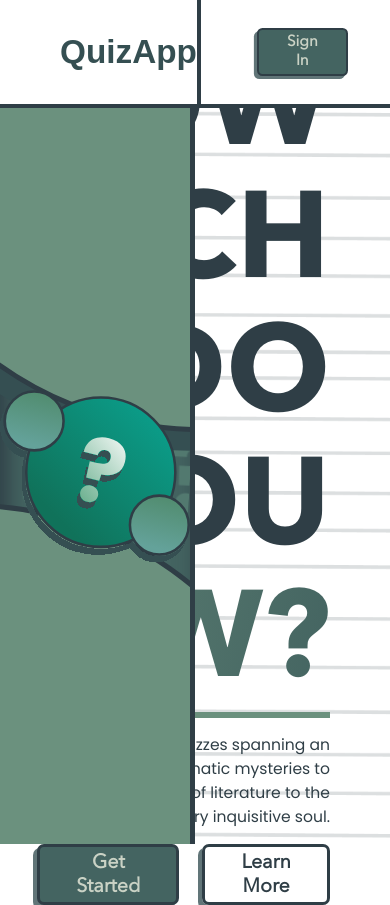
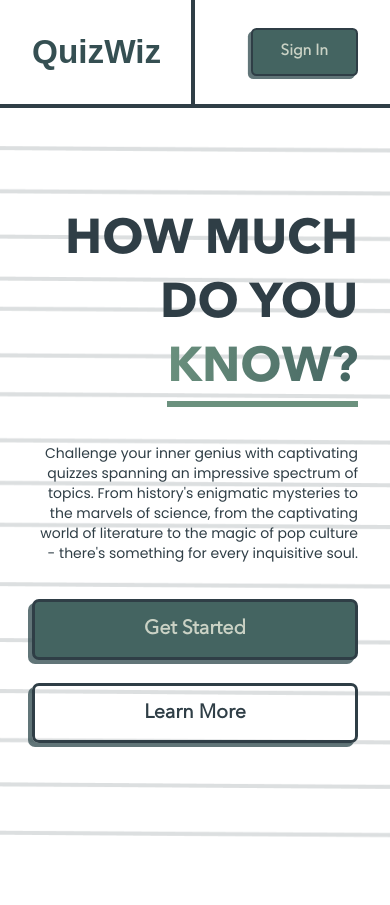
Before and after one commit to adebola-io/quizwiz, a React (Vite) app in the folder frontend/: page / in a window 390 px wide. After the commit the page ends 844 px from the top, so only its background shows below. Built offline with nearby package versions, Linux system fonts and the light colour scheme.

Commit message:
chore: landing page screen responsiveness

```diff
--- a/frontend/src/components/fragments/LandingPageDiagrams.tsx
+++ b/frontend/src/components/fragments/LandingPageDiagrams.tsx
@@ -2,7 +2,7 @@ import shape from "../../assets/shape.svg";
 
 export function LandingPageDiagrams() {
    return (
-      <section className="relative flex items-center justify-center overflow-hidden h-full w-[50%] bg-green-feldgrau border-r-[5px] border-solid border-green-charcoal shadow-inner-shadow">
+      <section className="relative hidden items-center justify-center overflow-hidden  min-h-screen w-[50%] bg-green-feldgrau border-r-[5px] border-solid border-green-charcoal shadow-inner-shadow lg:flex">
          <QuestionBackground />
          <Eclipse top="-23.5rem" right="-22.5625rem" />
          <Eclipse bottom="-22.4375rem" left="-23.75rem" />
--- a/frontend/src/components/global/Header.tsx
+++ b/frontend/src/components/global/Header.tsx
@@ -14,7 +14,7 @@ type HeaderProps =
  */
 export function Header(props: HeaderProps) {
    return (
-      <header className="fixed top-0 z-10 flex items-center justify-between h-[--header-height] w-full border-green-charcoal px-[--global-padding-left] bg-white border-b-4 border-solid">
+      <header className="fixed top-0 z-10 flex items-center justify-between h-[--header-height] w-full border-green-charcoal px-8 sm:px-[--global-padding-left] bg-white border-b-4 border-solid">
          <Logo />
          <div className="border-l-4 h-full border-green-charcoal flex items-center justify-items-end pl-14">
             {props.loggedIn ? (
@@ -37,7 +37,7 @@ export function Header(props: HeaderProps) {
 function Logo() {
    return (
       <span className="logo_text text-green-dark-slate-gray font-bold font-eras-bold text-[2.081713rem] text-center [font-style:normal] [line-height:normal]">
-         QuizApp
+         QuizWiz
       </span>
    );
 }
--- a/frontend/src/pages/LandingPage/LandingPage.css
+++ b/frontend/src/pages/LandingPage/LandingPage.css
@@ -6,17 +6,17 @@
    flex-shrink: 0;
    align-self: stretch;
    text-align: right;
-   font-size: 7.625rem;
+   /* font-size: 7.625rem; */
    font-style: normal;
    font-weight: 700;
-   line-height: 8.3125rem;
+   /* line-height: 8.3125rem; */
    @apply font-avenir-next-lt-pro-bold text-green-charcoal;
 }
-@media (aspect-ratio > 1) {
+/* @media (aspect-ratio > 1) {
    .landing_page_headline_text {
       line-height: 9.4rem;
    }
-}
+} */
 .landing_page_headline_text .second {
    background: linear-gradient(100deg, #6b917e 0%, #446461 100%);
    background-clip: text;
@@ -26,7 +26,7 @@
 }
 .landing_page_paragraph {
    display: flex;
-   width: 35.0625rem;
+   max-width: 35.0625rem;
    height: 6rem;
    flex-direction: column;
    justify-content: center;
@@ -34,8 +34,8 @@
    color: var(--green-charcoal, #2f3e46);
    text-align: right;
    font-family: Poppins;
-   font-size: 0.97438rem;
+   /* font-size: 0.97438rem; */
    font-style: normal;
    font-weight: 400;
-   line-height: 1.5rem; /* 153.945% */
+   /* line-height: 1.5rem; 153.945% */
 }
--- a/frontend/src/pages/LandingPage/index.tsx
+++ b/frontend/src/pages/LandingPage/index.tsx
@@ -4,27 +4,33 @@ import "./LandingPage.css";
 
 export default function LandingPage() {
    return (
-      <main className="page_with_header flex h-screen">
+      <main className="page_with_header flex items-center min-h-screen lines">
          <LandingPageDiagrams />
-         <section className="flex pl-[3.75rem] flex-col gap-[0.94rem] items-end pr-[--global-padding-left] justify-center lines w-[50%] h-full">
-            <div className="landing_page_headline_text animate-fade-in-from-left effect-item-0">
+         <section className="flex w-full px-8 xl:pl-[3.75rem] flex-col gap-12 xl:gap-16 items-end xl:pr-[--global-padding-left] justify-center lg:w-[50%] h-full py-10">
+            <div className="landing_page_headline_text animate-fade-in-from-left effect-item-0 text-xl lg:text-xl leading-[4rem] xl:text-[5rem] 2xl:text-[7.625rem] lg:leading-[6rem] xl:leading-[7rem] 2xl:leading-[9.4rem]">
                <span className="first"> HOW MUCH DO YOU</span>{" "}
                <span className="inline-flex w-min justify-end text-right border-b-[6px] border-green-viridian">
                   <span className="second">KNOW?</span>
                </span>
             </div>
-            <p className="landing_page_paragraph animate-fade-in-from-left effect-item-1">
+            <p className="landing_page_paragraph animate-fade-in-from-left effect-item-1 text-sm md:text-base md:leading-6 lg:text-sm xl:text-base xl:leading-7">
                Challenge your inner genius with captivating quizzes spanning an
                impressive spectrum of topics. From history's enigmatic mysteries
                to the marvels of science, from the captivating world of
                literature to the magic of pop culture - there's something for
                every inquisitive soul.
             </p>
-            <div className="flex gap-[1.4375rem] animate-fade-in-from-left effect-item-2">
-               <Button as="link" to="/auth/sign-up">
+            <div className="flex flex-col md:flex-row gap-[1.4375rem] animate-fade-in-from-left effect-item-2 w-full justify-end">
+               <Button
+                  as="link"
+                  to="/auth/sign-up"
+                  className="w-full sm:w-auto"
+               >
                   Get Started
                </Button>
-               <Button variant="outlined">Learn More</Button>
+               <Button variant="outlined" className="w-full sm:w-auto">
+                  Learn More
+               </Button>
             </div>
          </section>
       </main>
```
